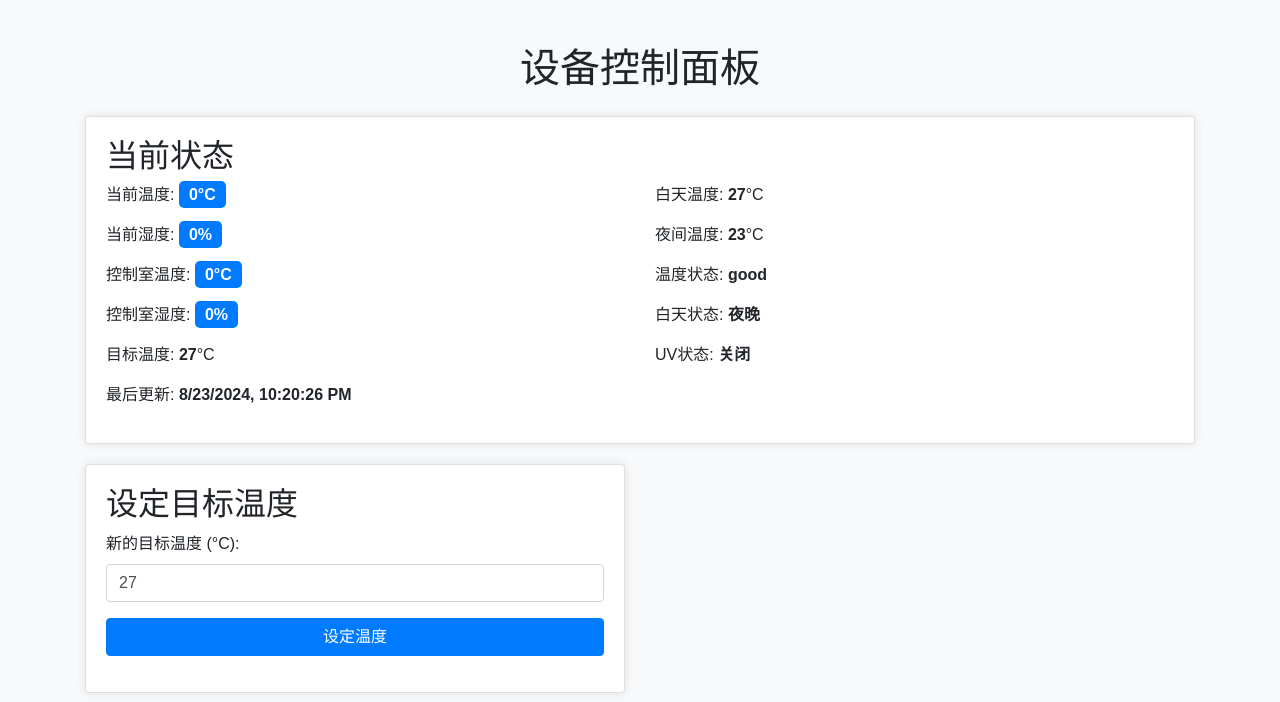
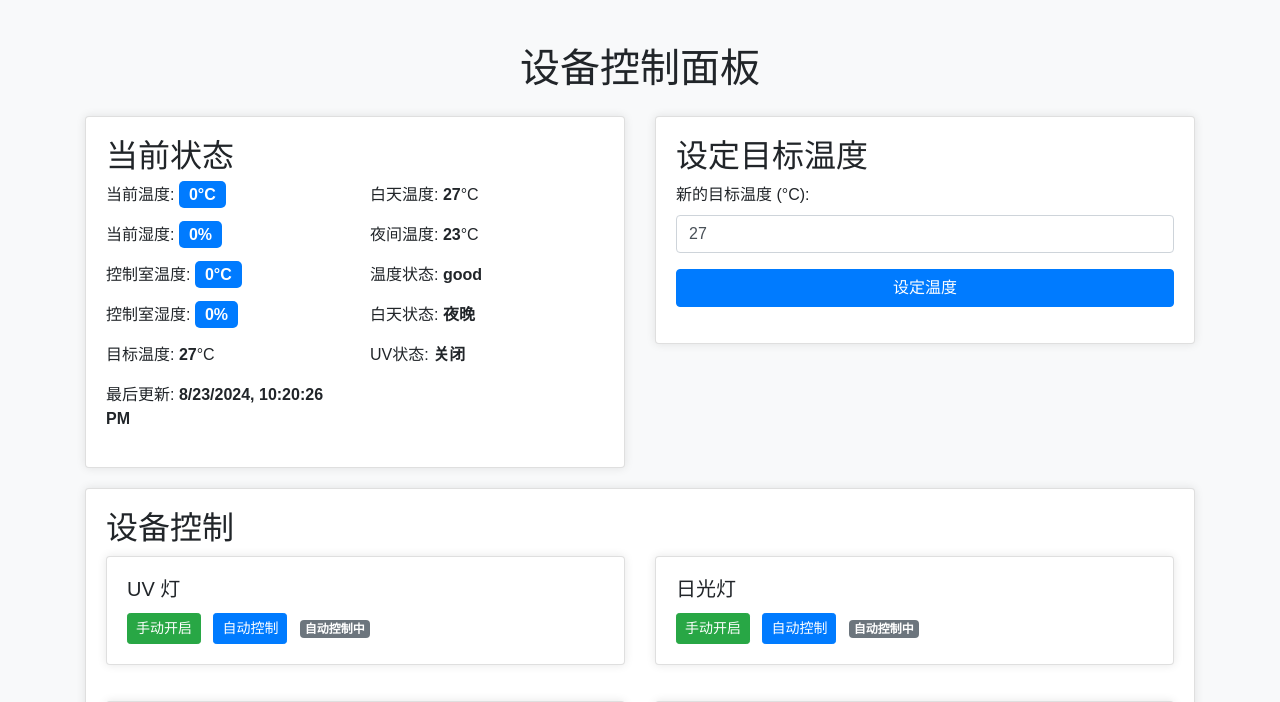
Before and after one commit to Ogalababa/RPI_temperature_controller, a Flask app: page / in a window 1280 px wide. Shown: the top 702 px of the page. Run offline with Flask 3, Linux system fonts and the light colour scheme; some libraries are stand-ins or nearby versions.

Commit message:
优化UI

```diff
--- a/templates/index.html
+++ b/templates/index.html
@@ -39,7 +39,7 @@
     <div class="container">
         <h1 class="text-center my-4">设备控制面板</h1>
         <div class="row">
-            <div class="col-md-12">
+            <div class="col-md-6">
                 <div class="card">
                     <div class="card-body">
                         <h2>当前状态</h2>
```
